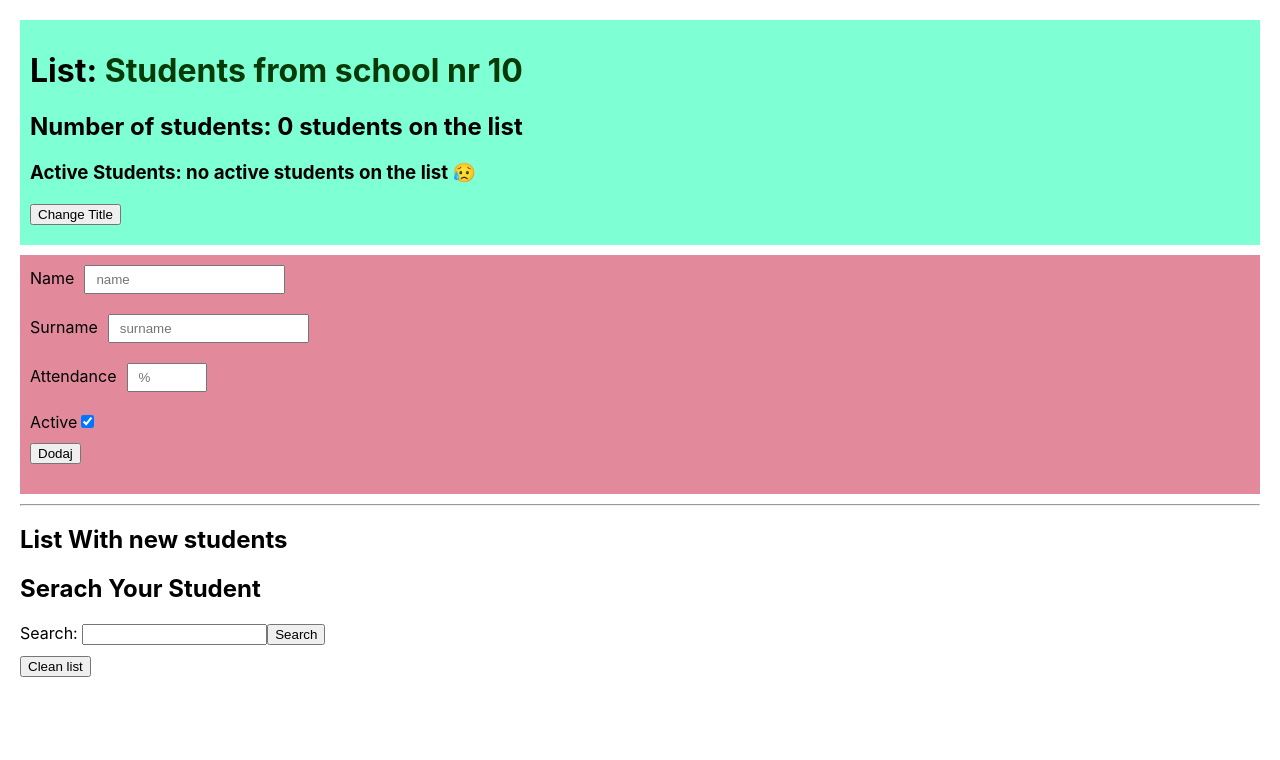
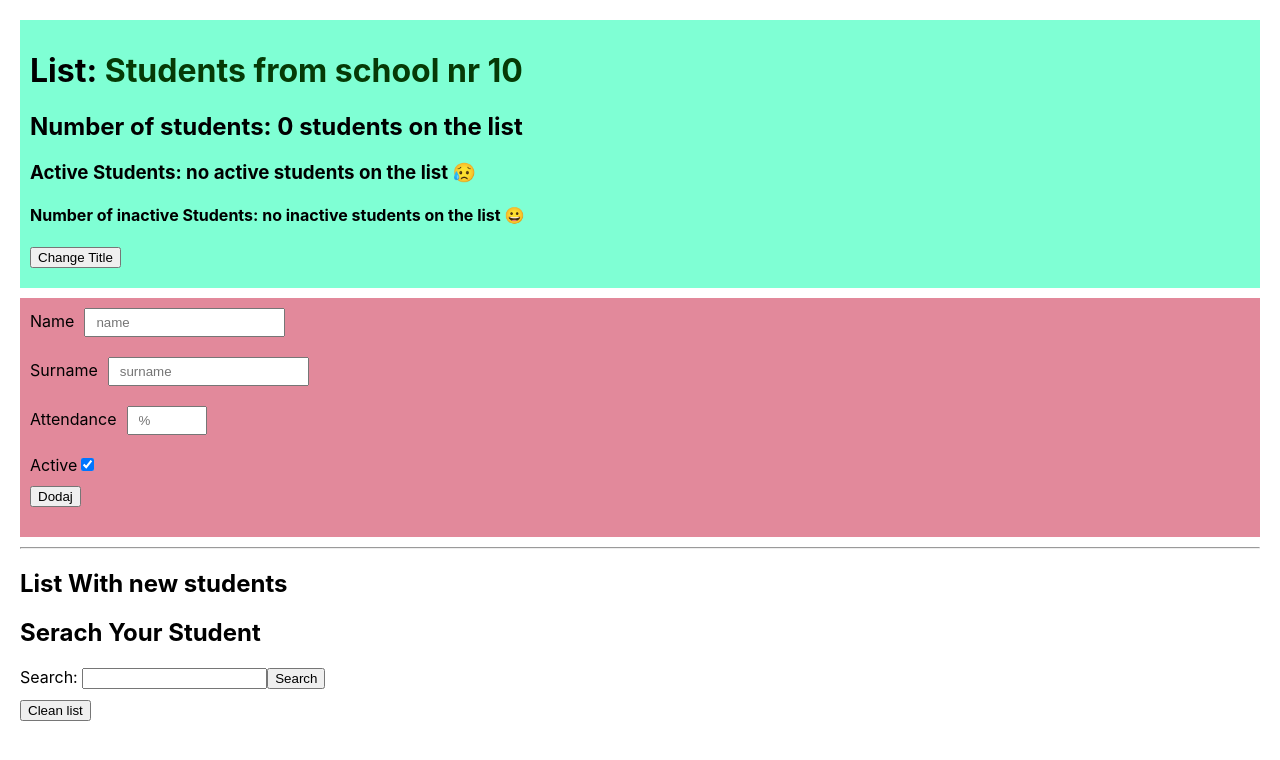
Before and after one commit to CarolinaFledgling/school-list-react-study, a React (Create React App) app: page / in a window 1280 px wide. Shown: the top 760 px of the page. Built offline with nearby package versions, Linux system fonts and the light colour scheme.

Commit message:
added functionality for counting active and inactive students

```diff
--- a/src/components/Heading/Heading.js
+++ b/src/components/Heading/Heading.js
@@ -2,7 +2,7 @@ import React, { useState } from 'react'
 import ChangeTitleButton from '../ChangeTitleButton/ChangeTitleButton'
 import './Heading.css'
 
-export default function Heading({ headingText, namberOfStudentsActive }) {
+export default function Heading({ headingText, namberOfStudentsActive, namberOfStudentsInactive }) {
 
     const [titleList, setTitleList] = useState('Students from school nr 10')
 
@@ -16,6 +16,7 @@ export default function Heading({ headingText, namberOfStudentsActive }) {
             <h1>List: <span className='heading-title'>{titleList}</span></h1>
             <h2>{headingText}</h2>
             <h3>Active Students:{namberOfStudentsActive}</h3>
+            <h4>Number of inactive Students: {namberOfStudentsInactive}</h4>
             <ChangeTitleButton onChangeTitle={handleChangeTitle} />
         </div>
     )
--- a/src/components/UserList/UserList.js
+++ b/src/components/UserList/UserList.js
@@ -23,7 +23,7 @@ const UserList = (props) => {
     const [showCloseBtnMainListStudent, setshowCloseBtnMainListStudent] = useState(false)
     const [showEditBtnSearchStudent, setShowEditBtnSearchStudent] = useState(true)
     const [showEditBtnMainListStudent, setshowEditBtnMainListStudent] = useState(false)
-    const [countActiveStudent, setcountActiveStudent] = useState(0)
+
 
 
 
@@ -32,10 +32,6 @@ const UserList = (props) => {
     // added a new student to the list
     const onSubmitHandler = (formData) => {
         console.log('student po dodaniu', formData)
-        if (formData.isActive === true) {
-            setcountActiveStudent(countActiveStudent + 1)
-        }
-        console.log('liczba aktywnych', countActiveStudent)
         setStudentDetails([...studentDetails, formData])
     }
 
@@ -84,13 +80,37 @@ const UserList = (props) => {
 
     // Amount of Active and Inactive students
     // Count Active student
+
+    const countActiveStudent = studentDetails.reduce((currentStudent, nextStudent) => {
+
+        if (nextStudent.isActive) {
+            return currentStudent + 1;
+        }
+        return currentStudent
+    }, 0)
+
     const namberOfStudentsActive = countActiveStudent === 0 ? ' no active students on the list 😥' : ` ${countActiveStudent} ✔️`;
     console.log(studentDetails)
+
+
+    // Amount of InActive and Inactive students
+    // Count InActive student
+    const countInactiveStudent = studentDetails.reduce((currentStudent, nextStudent) => {
+
+        if (nextStudent.isActive === false) {
+            return currentStudent + 1;
+        }
+        return currentStudent
+    }, 0)
+
+    const namberOfStudentsInactive = countInactiveStudent === 0 ? 'no inactive students on the list 😀' : ` ${countInactiveStudent} ✔️`;
+
+
 
     return (
 
         <div>
-            <Heading headingText={headingText} namberOfStudentsActive={namberOfStudentsActive} />
+            <Heading headingText={headingText} namberOfStudentsActive={namberOfStudentsActive} namberOfStudentsInactive={namberOfStudentsInactive} />
             <Form
                 onSubmit={onSubmitHandler}
                 setshowCloseBtnMainListStudent={setshowCloseBtnMainListStudent}
```
